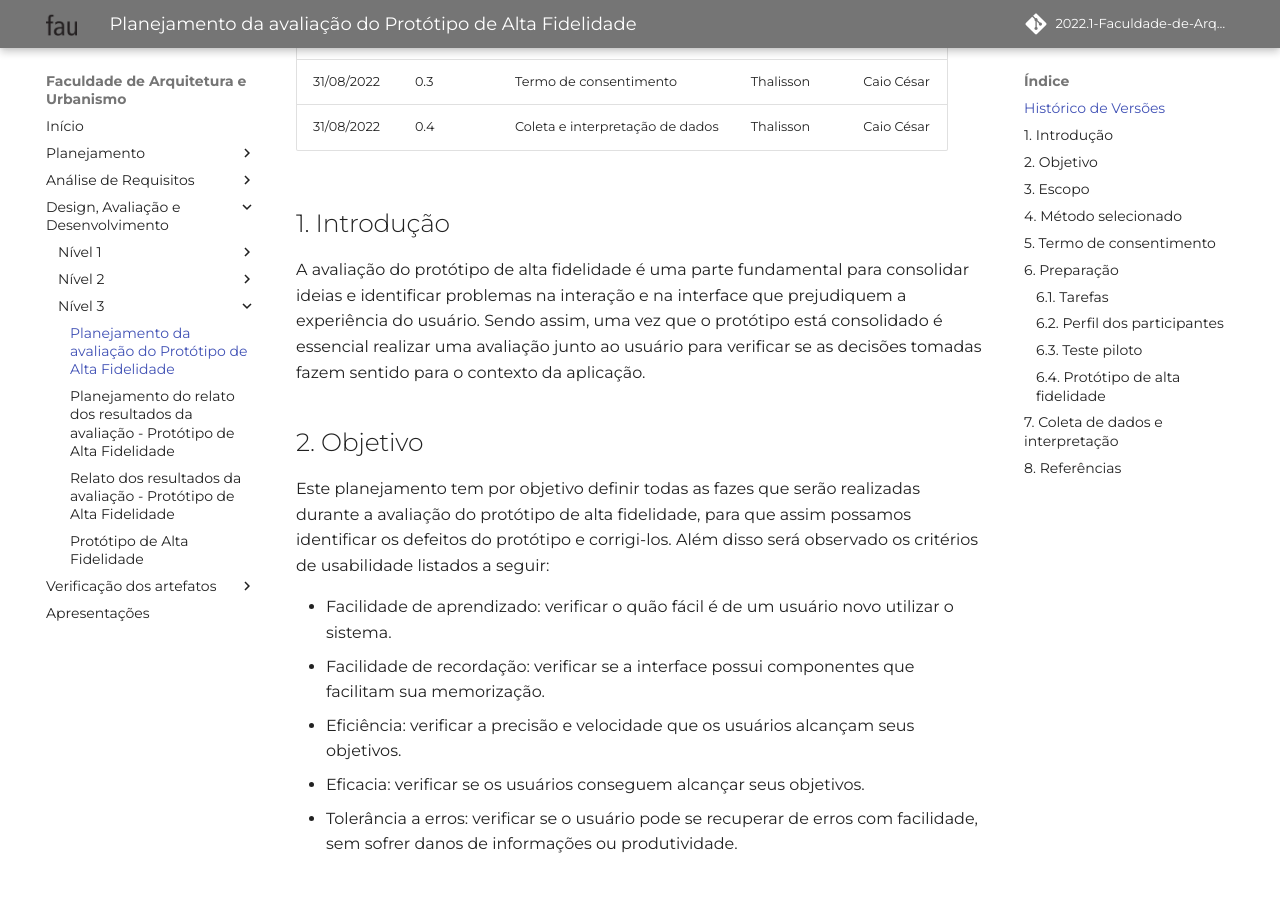
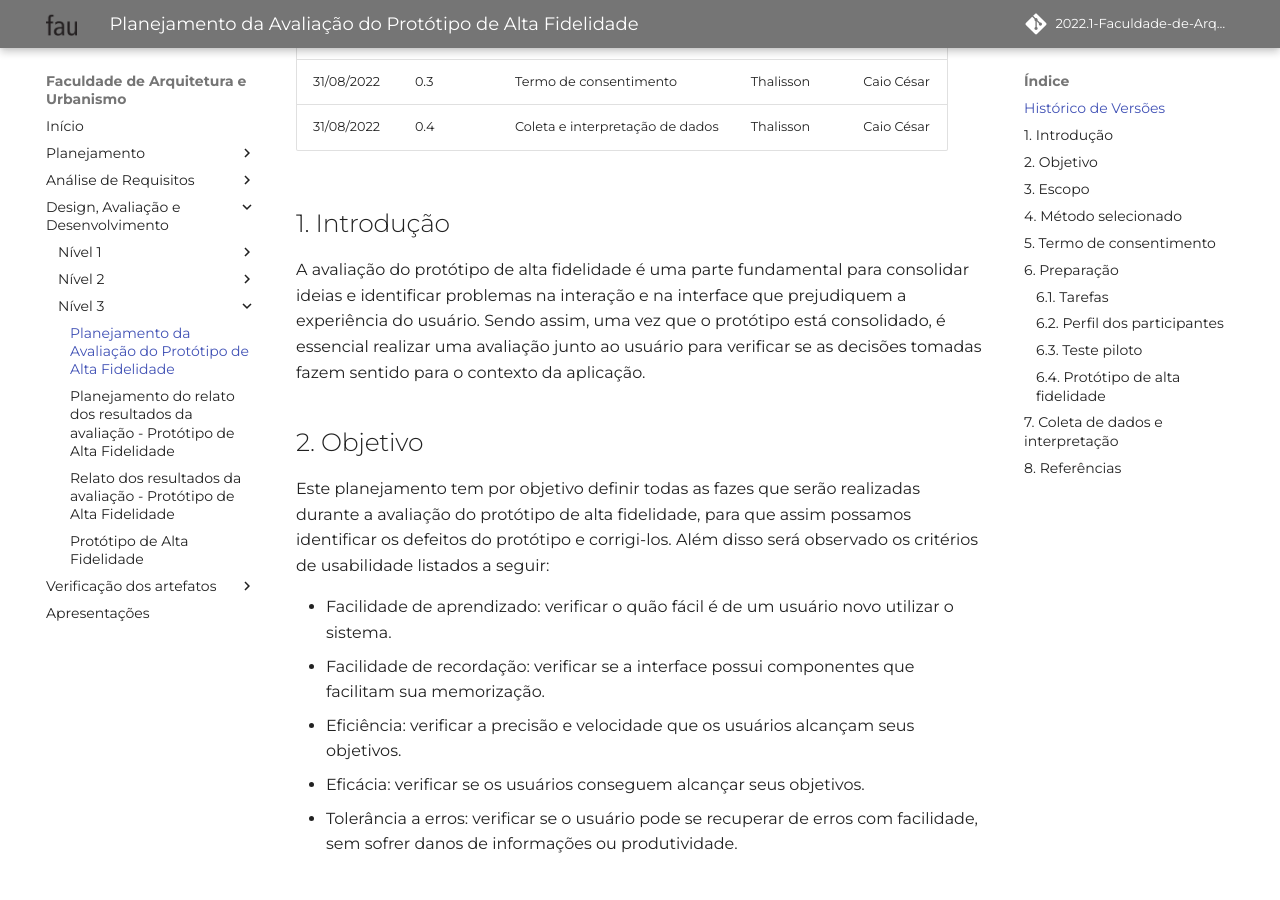
Before and after one commit to Mateusvff/2022.1-Faculdade-de-Arquitetura-e-Urbanismo, an MkDocs documentation site: the page built from docs/designAvalEDesenv/nivel3/planej-avaliacao-prototipo-alta-fidelidade.md, in a window 1280 px wide and 900 px high, scrolled down 379 px. Built offline with MkDocs 1.6.1 and Material for MkDocs 9.7.7, drawn with Linux system fonts in a browser that asks for light colours; some web fonts are replaced; comment, search, counter and statistics services are not loaded.

```diff
--- a/docs/designAvalEDesenv/nivel3/planej-avaliacao-prototipo-alta-fidelidade.md
+++ b/docs/designAvalEDesenv/nivel3/planej-avaliacao-prototipo-alta-fidelidade.md
@@ -12,7 +11,7 @@
 
 ## 1. Introdução
 
-A avaliação do protótipo de alta fidelidade é uma parte fundamental para consolidar ideias e identificar problemas na interação e na interface que prejudiquem a experiência do usuário. Sendo assim, uma vez que o protótipo está consolidado é essencial realizar uma avaliação junto ao usuário para verificar se as decisões tomadas fazem sentido para o contexto da aplicação.
+A avaliação do protótipo de alta fidelidade é uma parte fundamental para consolidar ideias e identificar problemas na interação e na interface que prejudiquem a experiência do usuário. Sendo assim, uma vez que o protótipo está consolidado, é essencial realizar uma avaliação junto ao usuário para verificar se as decisões tomadas fazem sentido para o contexto da aplicação.
 
 ## 2. Objetivo
 
@@ -21,7 +20,7 @@ Este planejamento tem por objetivo definir todas as fazes que serão realizadas
 - Facilidade de aprendizado: verificar o quão fácil é de um usuário novo utilizar o sistema.
 - Facilidade de recordação: verificar se a interface possui componentes que facilitam sua memorização.
 - Eficiência: verificar a precisão e velocidade que os usuários alcançam seus objetivos.
-- Eficacia: verificar se os usuários conseguem alcançar seus objetivos.
+- Eficácia: verificar se os usuários conseguem alcançar seus objetivos.
 - Tolerância a erros: verificar se o usuário pode se recuperar de erros com facilidade, sem sofrer danos de informações ou produtividade.
 
 ## 3. Escopo
--- a/mkdocs.yml
+++ b/mkdocs.yml
@@ -56,7 +56,7 @@ nav:
         - Planejamento do relato dos resultados da avaliação - Protótipo de papel: designAvalEDesenv/nivel2/prototPapel/planej-relato-result-prot-papel.md
         - Relato dos resultados da avaliação - Protótipo de papel: designAvalEDesenv/nivel2/prototPapel/relato-result-prot-papel.md
     - Nível 3:
-      - Planejamento da avaliação do Protótipo de Alta Fidelidade: designAvalEDesenv/nivel3/planej-avaliacao-prototipo-alta-fidelidade.md
+      - Planejamento da Avaliação do Protótipo de Alta Fidelidade: designAvalEDesenv/nivel3/planej-avaliacao-prototipo-alta-fidelidade.md
       - Planejamento do relato dos resultados da avaliação - Protótipo de Alta Fidelidade: designAvalEDesenv/nivel3/planej-relato-result-protot-alta.md
       - Relato dos resultados da avaliação - Protótipo de Alta Fidelidade: designAvalEDesenv/nivel3/relato-result-protot-alta.md
       - Protótipo de Alta Fidelidade: designAvalEDesenv/nivel3/prototipo-alta-fidelid.md
```
Also changed, not shown: other parts of docs/designAvalEDesenv/nivel3/planej-avaliacao-prototipo-alta-fidelidade.md (+0 -1 lines).
